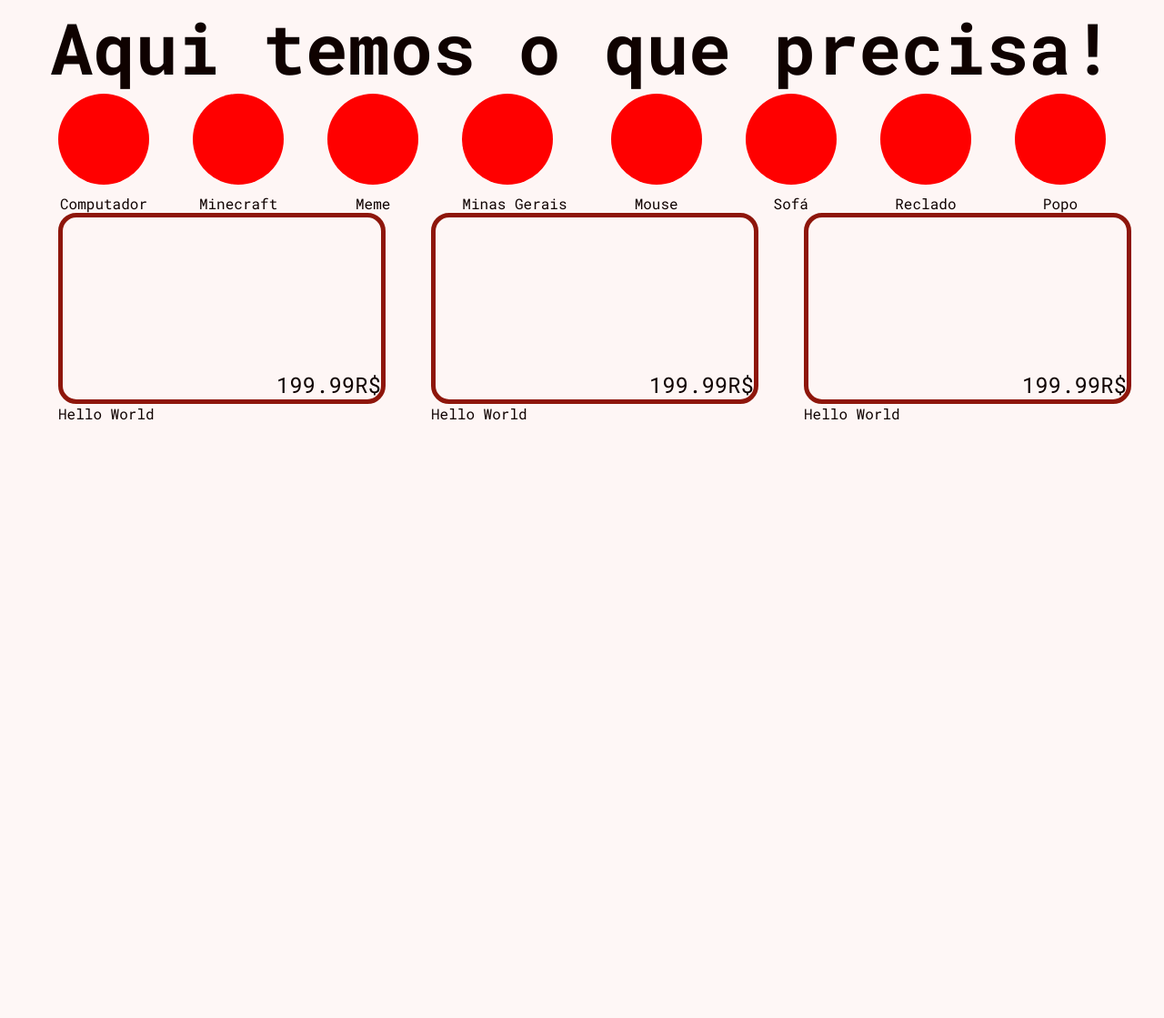
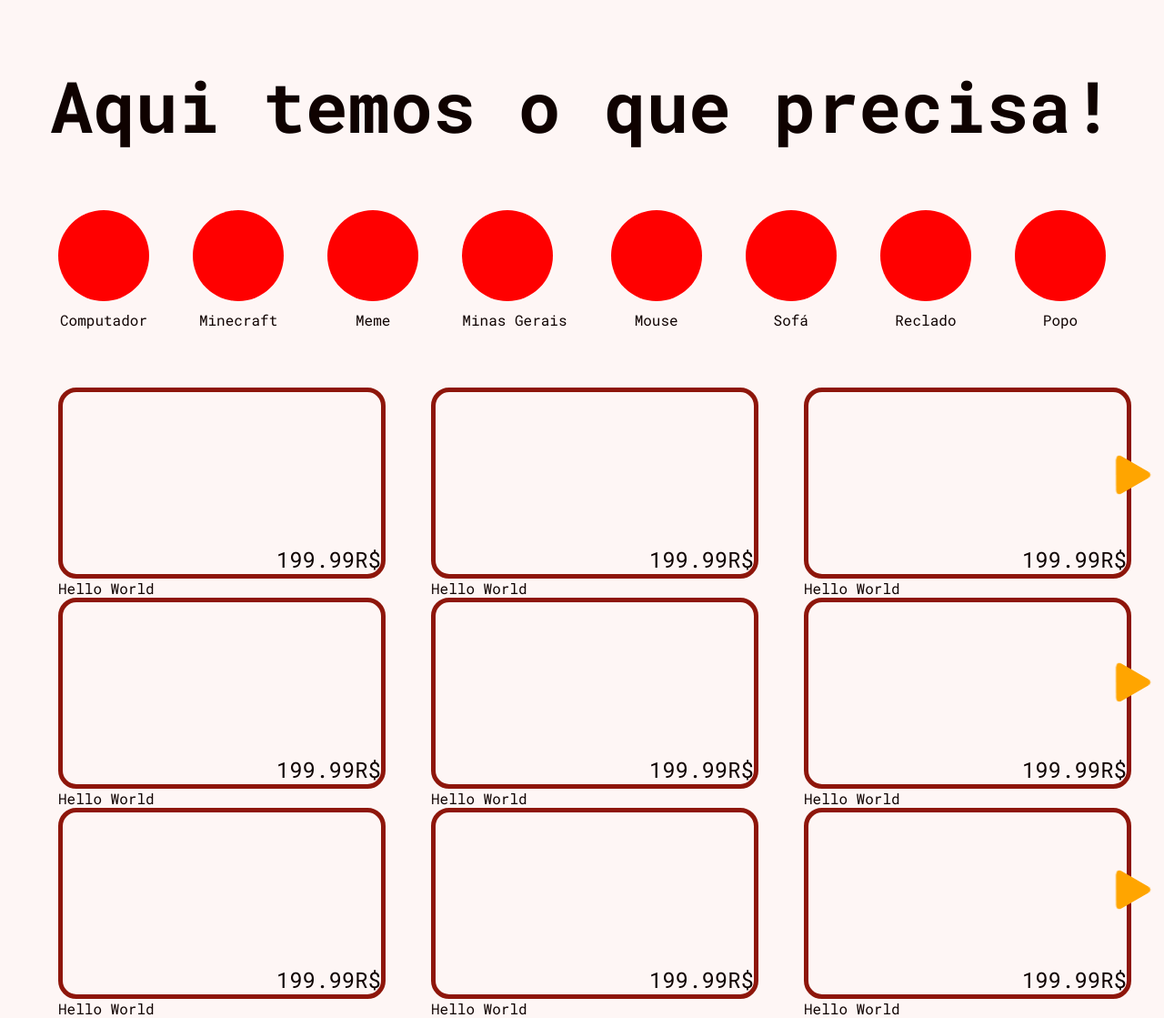
Before and after one commit to GabrirelBRAA/EcommerceDjango, a Django app: page /ecommerce/ in a window 1280 px wide. Shown: the part 64-1183 px from the top of the page at 91% size. Before the commit the page ends 526 px from the top, so only its background shows below. Run offline with Django 5.2, Linux system fonts and the light colour scheme; data that the repository does not hold is empty; some web fonts are replaced.

Commit message:
Added buttons in index.html to scroll cards left or right (Still not populated from database). There are some javascript functions in the file that should be refactored.

```diff
--- a/ecommerce/static/ecommerce/style.css
+++ b/ecommerce/static/ecommerce/style.css
@@ -158,6 +158,7 @@ form{
     justify-content: space-between;
     padding: 0% 5%;
     text-align: center;
+    margin-bottom: 5%;
 }
 
 .circle{
@@ -188,3 +189,88 @@ form{
     align-items: flex-end;
     font-size: 1.5rem;
 }
+
+.intro-index{
+margin-top: 5%;
+margin-bottom: 5%;
+}
+
+.scroll-button{
+    position: absolute;
+    right: 20px;
+    top: inherit;
+    -webkit-appearance: none;
+    -moz-appearance: none;
+    appearance: none;
+    border: none;
+    background-color: transparent;
+}
+
+.scroll-button-left{
+    position: absolute;
+    left: 0;
+    top: inherit;
+}
+
+.arrow-right {
+  width: 0;
+  height: 0;
+  border-top: 60px solid transparent;
+  border-bottom: 60px solid transparent;
+  border-left: 60px solid green;
+  border-radius: 50px;
+}
+
+.triangle {
+	position: absolute;
+	background-color: orange;
+	text-align: left;
+	-webkit-user-select: none;
+	user-select: none;
+}
+
+.triangle:before,
+.triangle:after {
+	content: '';
+	position: absolute;
+	background-color: inherit;
+}
+/*
+.triangle,
+.triangle:before,
+.triangle:after {
+	width:  10em;
+	height: 10em;
+	border-top-right-radius: 30%;
+}
+*/
+.triangle, .triangle:before, .triangle:after {
+	width:  1.5em;
+	height: 1.5em;
+	border-top-right-radius: 30%;
+}
+
+.triangle {
+	/*transform: rotate(-60deg) skewX(-30deg) scale(1,.866);*/
+	transform: rotate(calc(-60deg + 90deg)) skewX(-30deg) scale(1,.866);
+}
+
+.triangle-left{
+	transform: rotate(calc(-60deg - 90deg)) skewX(-30deg) scale(1,.866);
+	left: 20px;
+}
+
+.triangle:before {
+	transform: rotate(-135deg) skewX(-45deg) scale(1.414,.707) translate(0,-50%);
+}
+.triangle:after {
+	transform: rotate(135deg) skewY(-45deg) scale(.707,1.414) translate(50%);
+}
+
+.triangle:hover{
+	background-color: red;
+}
+
+.triangle:active{
+	background-color: green;
+}
--- a/ecommerce/templates/ecommerce/base.html
+++ b/ecommerce/templates/ecommerce/base.html
@@ -17,7 +17,11 @@
     <a>About Us</a>
     <a>How I met your mother</a>
     <div class="space"></div>
+    {% if session %}
+    <div>{{session.name}}</div>
+    {% else %}
     <a href="{% url 'ecommerce:login' %}">Login</a>
+    {% endif %}
 </nav>
 {% block content %}
 {% endblock %}
--- a/ecommerce/templates/ecommerce/index.html
+++ b/ecommerce/templates/ecommerce/index.html
@@ -1,7 +1,7 @@
 {% extends "ecommerce/base.html" %}
 {% block content %}
-<h1>Aqui temos o que precisa!</h1>
-<div class="circles-container">
+<h1 class="intro-index">Aqui temos o que precisa!</h1>
+<div class="circles-container" id="circles-container">
     <div><div class="circle"></div>Computador</div>
     <div><div class="circle"></div>Minecraft</div>
     <div><div class="circle"></div>Meme</div>
@@ -16,7 +16,77 @@
     <div><div class="product">199.99R$</div>Hello World</div>
     <div><div class="product">199.99R$</div>Hello World</div>
     <div><div class="product">199.99R$</div>Hello World</div>
+    <div><div class="product">199.99R$</div>Hello World</div>
+    <div class="scroll-button triangle" id="circle-button-right-1"></div>
+    <div class="scroll-button-left triangle triangle-left" id="circle-button-left-1"></div>
 </div>
+<div class="products-container">
+    <div><div class="product">199.99R$</div>Hello World</div>
+    <div><div class="product">199.99R$</div>Hello World</div>
+    <div><div class="product">199.99R$</div>Hello World</div>
+    <div><div class="product">199.99R$</div>Hello World</div>
+    <div><div class="product">199.99R$</div>Hello World</div>
+    <div class="scroll-button triangle" id="circle-button-right-2"></div>
+    <div class="scroll-button-left triangle triangle-left" id="circle-button-left-2"></div>
+</div>
+<div class="products-container">
+    <div><div class="product">199.99R$</div>Hello World</div>
+    <div><div class="product">199.99R$</div>Hello World</div>
+    <div><div class="product">199.99R$</div>Hello World</div>
+    <div><div class="product">199.99R$</div>Hello World</div>
+    <div><div class="product">199.99R$</div>Hello World</div>
+    <div class="scroll-button triangle" id="circle-button-right-3"></div>
+    <div class="scroll-button-left triangle triangle-left" id="circle-button-left-3"></div>
+</div>
+<script>
+    d = document.getElementById("circles-container")
+    {
+        for(let i = 1; i < 4; ++i){
+            button = document.getElementById("circle-button-right-" + i)
+            console.log(button.style)
+            style = getComputedStyle(button)
+            topVal = parseInt(style.top, 10)
+            console.log(topVal)
+            button.style.top = (topVal + 100) + "px";
+            button.addEventListener("click", (e) => {
+                console.log("Hello World")
+                e.target.parentNode.scrollBy({left: 500, behavior:'smooth'})
+                console.log(e.target.parentNode.scrollLeft)
+                width = e.target.parentNode.scrollWidth - e.target.parentNode.clientWidth
+                if(e.target.parentNode.scrollLeft + 500 >= width){
+                    e.target.hidden = true
+                }
+                console.log(width)
+                button_opposite = document.getElementById("circle-button-left-" + i)
+                button_opposite.hidden = false
+            })
+        }
+    }
+    {
+        for(let i = 1; i < 4; ++i){
+            button = document.getElementById("circle-button-left-" + i)
+            console.log(button.style)
+            style = getComputedStyle(button)
+            topVal = parseInt(style.top, 10)
+            console.log(topVal)
+            button.style.top = (topVal + 100) + "px";
+            button.hidden = true
+            button.addEventListener("click", (e) => {
+                console.log("Hello World")
+                e.target.parentNode.scrollBy({left: -500, behavior:'smooth'})
+                console.log(e.target.parentNode.scrollLeft)
+                console.log(e.target.parentNode.offsetWidth)
+                width = e.target.parentNode.scrollWidth - e.target.parentNode.clientWidth
+                if(e.target.parentNode.scrollLeft - 500 <= 0){
+                    e.target.hidden = true
+                }
+                button_opposite = document.getElementById("circle-button-right-" + i)
+                button_opposite.hidden = false
+                console.log(width)
+            })
+        }
+    }
+</script>
 <!--
 <div class="selection">
     {% for product in products %}
--- a/ecommerce/templates/ecommerce/login.html
+++ b/ecommerce/templates/ecommerce/login.html
@@ -3,10 +3,12 @@
 <div class="login">
     <div>
         <h1>Login</h1>
-        <form method="GET">
+        <form action="{% url 'ecommerce:login' %}" method="post">
+            {% csrf_token %}
             <input type="text">
             <br/>
             <input type="password">
+            <input type="submit">
         </form>
 
     </div>
--- a/ecommerce/views.py
+++ b/ecommerce/views.py
@@ -3,6 +3,7 @@ from django.http import HttpResponse
 
 from .models import Product
 
+from random import randint
 # Create your views here.
 
 app_name = '/ecommerce'
@@ -19,5 +20,9 @@ def item(request, product_id):
 
 def login(request):
     if request.method == 'POST':
+        print("POST DONE")
         pass
     return render(request, "ecommerce/login.html")
+
+def register(request):
+    return render(request, "ecommerce/index.html")
--- a/emoveis/settings.py
+++ b/emoveis/settings.py
@@ -127,3 +127,6 @@ DEFAULT_AUTO_FIELD = 'django.db.models.BigAutoField'
 
 MEDIA_ROOT = os.path.join(BASE_DIR, 'images')
 MEDIA_URL = 'images/'
+
+SESSION_ENGINE = "django.contrib.sessions.backends.signed_cookies"
+SESSION_COOKIE_HTTPONLY = True
```
